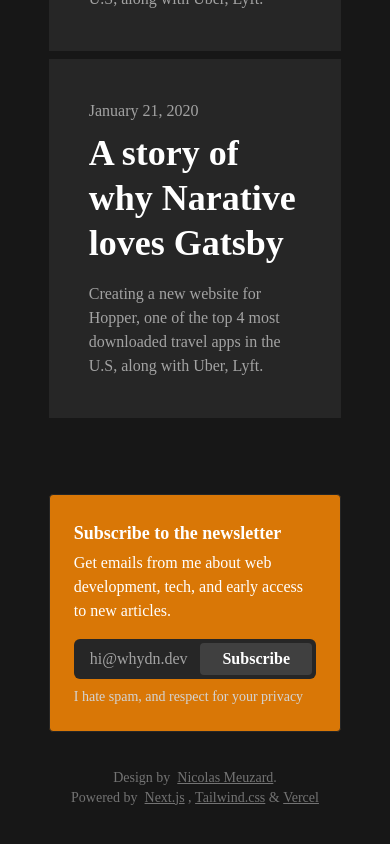
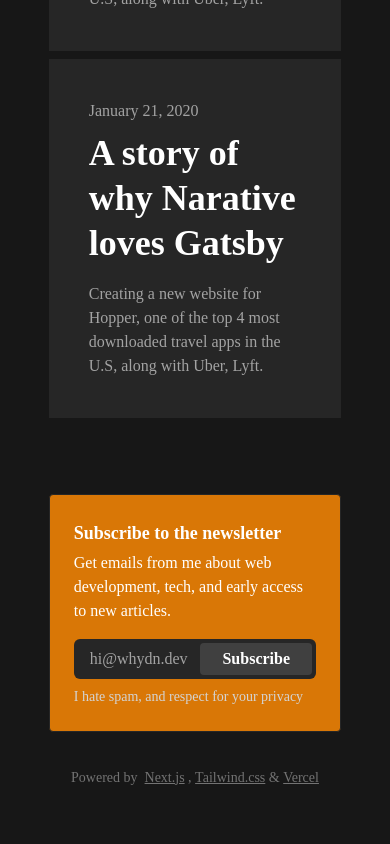
Before and after one commit to whydnxx/whydn.dev, a Next.js app: page / in a window 390 px wide. Shown: the part 1076-1920 px from the top of the page. Built offline with nearby package versions, Linux system fonts and the light colour scheme.

Commit message:
style: fix on mobile too lighter

```diff
--- a/components/Footer/Footer.js
+++ b/components/Footer/Footer.js
@@ -1,18 +1,6 @@
 export default function Footer() {
   return (
     <div className="my-5 mb-14 text-center text-gray-500 md:mb-0 lg:mb-0 lg:mt-10 xl:mb-0">
-      <p className="text-sm">
-        Design by &nbsp;
-        <a
-          href="https://dribbble.com/NicolasMzrd?ref=whydn.dev"
-          target="_blank"
-          rel="noopener"
-          className="underline"
-        >
-          Nicolas Meuzard
-        </a>
-        .
-      </p>
       <p className="text-sm">
         Powered by &nbsp;
         <a
--- a/components/Layout/Layout.Landing.js
+++ b/components/Layout/Layout.Landing.js
@@ -27,8 +27,8 @@
             </div>
           </div>
         </div>
-        <div className="fixed top-0 left-0 z-20 w-full h-16 pointer-events-none bg-gradient-to-b from-gray-50 dark:from-gray-900 to-transparent"></div>
-        <div className="fixed bottom-0 left-0 z-20 w-full h-16 pointer-events-none bg-gradient-to-t from-gray-50 dark:from-gray-900 to-transparent"></div>
+        <div className="fixed top-0 left-0 z-20 w-full h-16 pointer-events-none bg-gradient-to-b from-white dark:from-gray-900 to-transparent"></div>
+        <div className="fixed bottom-0 left-0 z-20 w-full h-16 pointer-events-none bg-gradient-to-t from-white dark:from-gray-900 to-transparent"></div>
       </div>
     </Container>
   );
```
